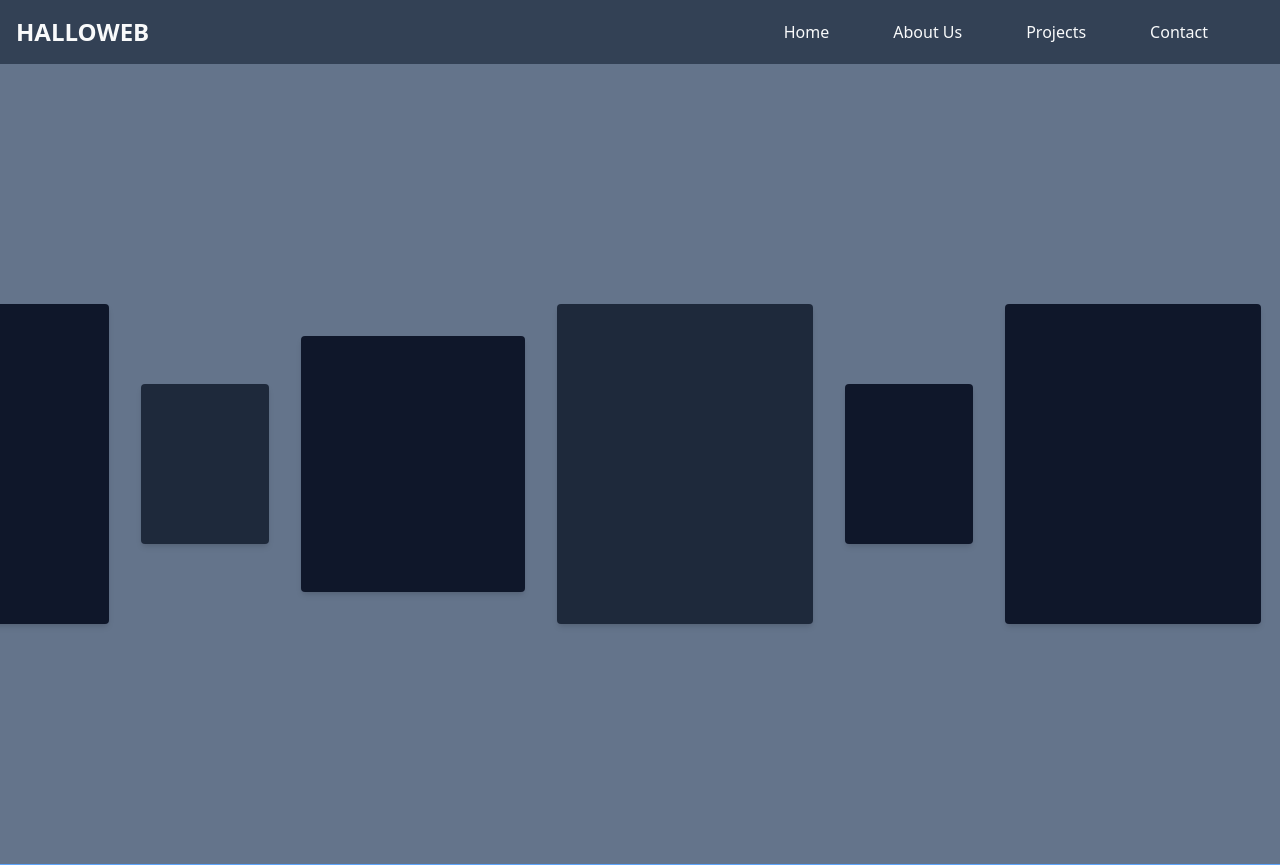
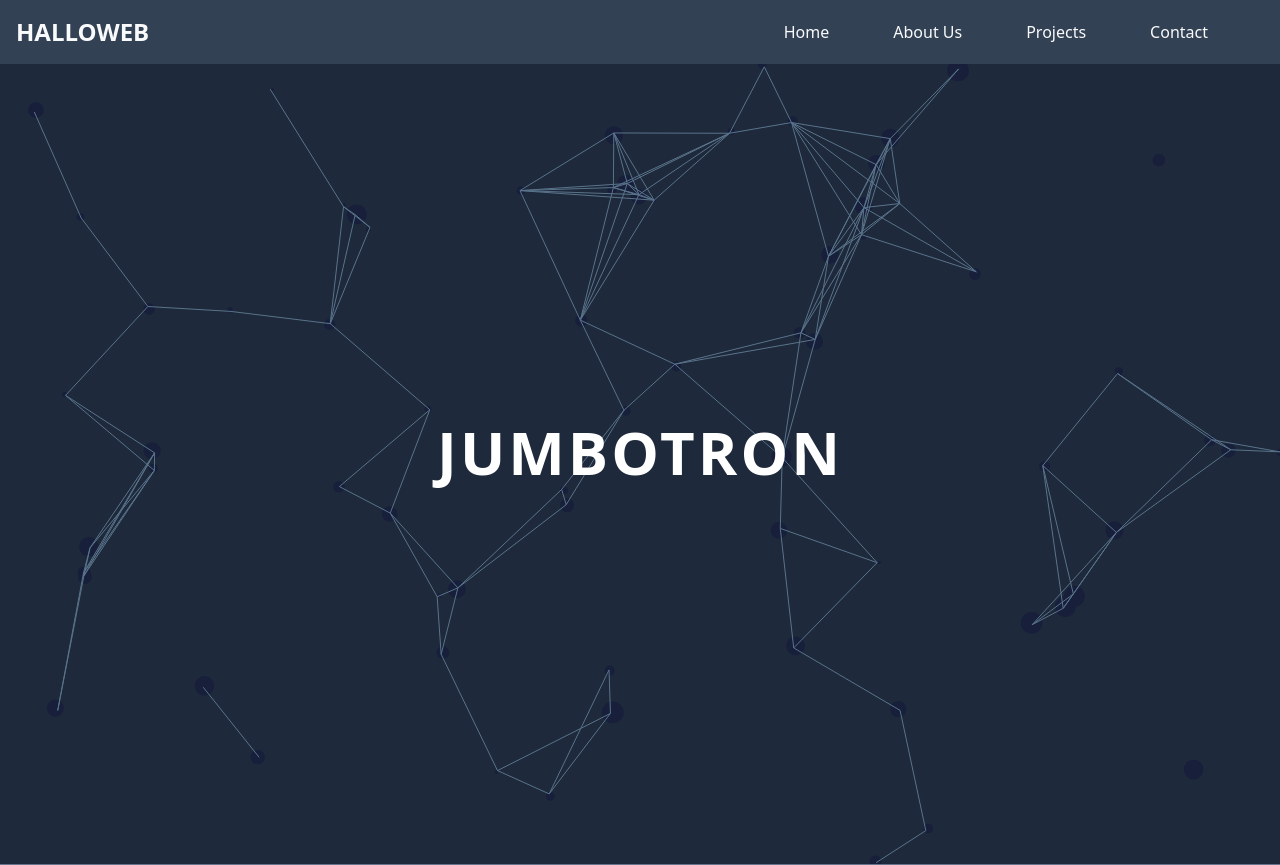
Before and after one commit to NoxturneDev/porto-team, a React (Create React App) app: page / in a window 1280 px wide. Shown: the top 865 px of the page. Built offline with nearby package versions, Linux system fonts and the light colour scheme.

Commit message:
adding jumbotron backgroudn animation

```diff
--- a/src/animation/JumbotronAnim.jsx
+++ b/src/animation/JumbotronAnim.jsx
@@ -3,7 +3,8 @@ import { Container } from '../components/Container'
 
 function JumbotronAnim() {
     const CANVAS = useRef(null)
-
+    const anim = useRef(null)
+    const letter = useRef(null)
     const initAnim = () => {
         const ctx = CANVAS.current.getContext('2d')
         CANVAS.current.width = window.innerWidth
@@ -25,7 +26,7 @@ function JumbotronAnim() {
             draw() {
                 ctx.beginPath()
                 ctx.arc(this.position.x, this.position.y, this.size, 0, Math.PI * 2, false)
-                ctx.fillStyle = "rgb(15, 23, 42)"
+                ctx.fillStyle = "rgb(23, 31, 59)"
                 ctx.fill()
             }
 
@@ -49,7 +50,7 @@ function JumbotronAnim() {
 
         const init = () => {
 
-            for (let i = 1; i <= 90; i++) {
+            for (let i = 1; i <= 70; i++) {
                 let size = (Math.random() * 10 + 1)
                 const dots = new Dots({
                     position: {
@@ -74,7 +75,7 @@ function JumbotronAnim() {
                     let distance = ((arr[a].position.x - arr[b].position.x) * (arr[a].position.x - arr[b].position.x)) + ((arr[a].position.y - arr[b].position.y) * (arr[a].position.y - arr[b].position.y))
 
                     if (distance < (window.innerWidth / 7) * (window.innerHeight / 7)) {
-                        ctx.strokeStyle = "rgb(15, 23, 42)"
+                        ctx.strokeStyle = "rgb(90, 116, 139)"
                         ctx.lineWidth = 1
                         ctx.beginPath()
                         ctx.moveTo(arr[a].position.x, arr[a].position.y)
@@ -99,14 +100,24 @@ function JumbotronAnim() {
         init()
         animate()
     }
+
+    // const titleAnimation = () => {
+    //     const headerString = "JUMBOTRON"
+
+    //     headerString.split('').forEach(l => {
+    //         anim.current.innerHtml(`<span>${l}</span>`))
+    //     })
+    // }
+
     useEffect(() => {
+        // titleAnimation()
         initAnim()
     }, [])
     return (
         <Container full custom="bg-slate-800">
             <canvas ref={CANVAS}></canvas>
             <Container full custom="absolute">
-                <h1 className='header-lg text-white'>JUMBOTRON</h1>
+                <h1 className='header-lg text-white' ref={anim}><span ref={letter}>JUMBOTRON</span></h1>
             </Container>
         </Container>
     )
--- a/src/pages/LandingPage.jsx
+++ b/src/pages/LandingPage.jsx
@@ -7,13 +7,14 @@ import Image from "../components/ui/Image";
 import Caraousel from "../components/caraousel/Caraousel";
 import Section from "../components/Section";
 import MotionComp from "../animation/Motion";
-
+import JumbotronAnim from "../animation/JumbotronAnim";
 
 
 function LandingPage() {
   return (
     <div style={{ overflowX: 'hidden' }}>
       <Nav />
+      <JumbotronAnim />
       <Caraousel></Caraousel>
       <MotionComp animation="fade-left" transition={{ type: 'tween', speed: 'fast' }}>
         <Container full custom="bg-red-500"></Container>
```
